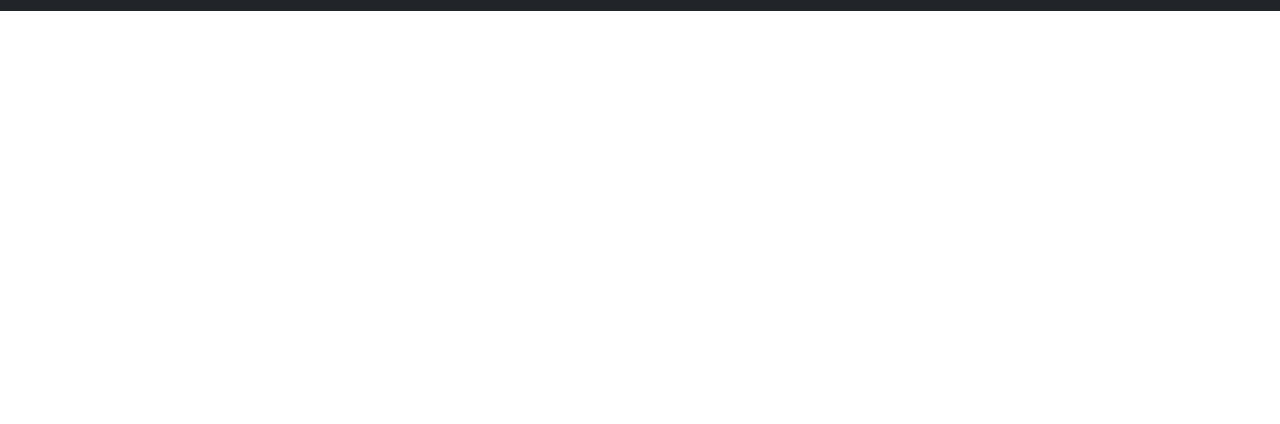
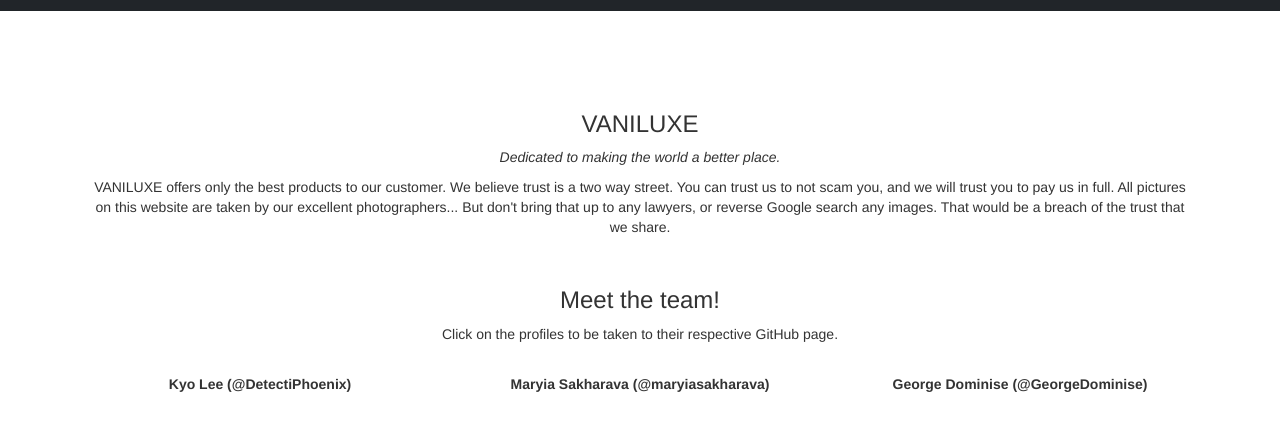
Before and after one commit to GeorgeDominise/team7repo, a Flask app: page /about in a window 1280 px wide. Shown: the part 349-773 px from the top of the page. Before the commit the page ends 360 px from the top, so only its background shows below. Run offline with Flask 2, Linux system fonts and the light colour scheme; some libraries are stand-ins or nearby versions; grey boxes are pictures that could not be loaded.

Commit message:
Created the 'About Us' page. Also created a footer. ALSO created a static/ folder structure to fit images, javascript, and css. ALSO (my goodness where does it end) created some CSS for base.html, thus affecting everything. Please inform me if this affected your page negatively - I will show you how to fix it.

```diff
--- a/app/__init__.py
+++ b/app/__init__.py
@@ -3,6 +3,7 @@ from flask_sqlalchemy import SQLAlchemy
 from config import Config
 from flask_msearch import Search
 from flask_login import LoginManager
+from flask_migrate import Migrate
 import os
 
 basedir = os.path.abspath(os.path.dirname(__file__))
@@ -15,6 +16,7 @@ myapp_obj.config.from_mapping(
 )
 
 db = SQLAlchemy(myapp_obj)
+migrate = Migrate(myapp_obj, db)
 
 search = Search(db=db)
 search.init_app(myapp_obj)
--- a/app/models.py
+++ b/app/models.py
@@ -1,5 +1,6 @@
 from app import db
 from flask_login import UserMixin, LoginManager
+from datetime import datetime
 
 class User(UserMixin, db.Model):
 	id = db.Column(db.Integer, primary_key=True)
@@ -22,8 +23,11 @@ class Item(db.Model):
 	id = db.Column(db.Integer, primary_key=True)
 	name = db.Column(db.String(128), index=True)
 	price = db.Column(db.Integer, index=True)
+#	stock = db.Column(db.Integer)
 	description = db.Column(db.String(2048))
 	image_url = db.Column(db.String(256))
+
+#	timestamp = db.Column(db.DateTime, default=datetime.utcnow)
 
 	user_id = db.Column(db.Integer, db.ForeignKey("user.id"))
 
--- /dev/null
+++ b/app/static/styles/base.css
@@ -0,0 +1,44 @@
+.container {
+	padding: 80px 120px;
+}
+
+.person {
+	border: 10px solid transparent;
+	margin-bottom: 25px;
+	width: 80%;
+	height: auto;
+	opacity: 0.7;
+}
+
+.person:hover {
+	border-color #f1f1f1;
+}
+
+.btn {
+	padding: 10px 20px;
+	background-color: #333;
+	color: #f1f1f1;
+	border-radius: 0;
+	transition: .2s;
+}
+
+.btn:hover, .btn:focus {
+	border: 1px solid #333
+	background-color: #fff
+	color: #000
+}
+
+footer {
+	background-color: #2d2d30;
+	color: #f5f5f5;
+	padding: 32px;
+}
+
+footer a {
+	color: #f5f5f5;
+}
+
+footer a:hover {
+	color: #777;
+	text-decoration: none;
+}
--- a/app/templates/about.html
+++ b/app/templates/about.html
@@ -2,8 +2,71 @@
 
 {% block content %}
 
-<!-- Kyo will handle this portion. -->
+<div class="container text-center">
+	<h3>VANILUXE</h3>
+	<p><em>Dedicated to making the world a better place.</em></p>
+	<p>VANILUXE offers only the best products to our customer. We believe trust is a two way street. You can trust us to not scam you, and we will trust you to pay us in full. All pictures on this website are taken by our excellent photographers... But don't bring that up to any lawyers, or reverse Google search any images. That would be a breach of the trust that we share.</p>
+	<br>
+	<h3>Meet the team!</h3>
+	<p>Click on the profiles to be taken to their respective GitHub page.</p>
+	<br>
+	<div class="row">
+		<div class="col-sm-4">
+			<p><strong>Kyo Lee (@DetectiPhoenix)</strong></p><br>
+			<a href="https://github.com/DetectiPhoenix"><img src="https://avatars.githubusercontent.com/u/99688705" class="img-circle person" alt="DetectiPhoenix"></a>
+		</div>
+		<div class="col-sm-4">
+			<p><strong>Maryia Sakharava (@maryiasakharava)</strong></p><br>
+			<a href="https://github.com/maryiasakharava"><img src="https://avatars.githubusercontent.com/u/99642282?v=4" class="img-circle person" alt="maryiasakharava"></a>
+		</div>
+		<div class="col-sm-4">
+			<p><strong>George Dominise (@GeorgeDominise)</strong></p><br>
+			<a href="https://github.com/GeorgeDominise"><img src="https://avatars.githubusercontent.com/u/99700684?v=4" class="img-circle person" alt="GeorgeDominise"></a>
+		</div>
+		<div class="col-sm-4">
+			<p><strong>Rohan Maheshwari (@rmhsh8)</strong></p><br>
+			<a href="https://github.com/rmhsh8"><img src="https://avatars.githubusercontent.com/u/99620775?v=4" class="img-circle person" alt="rmhsh8"></a>
+		</div>
+		<div class="col-sm-4">
+			<p><strong>Jaskaran Singh (@jazSingh5)</strong></p><br>
+			<a href="https://github.com/jazSingh5"><img src="https://avatars.githubusercontent.com/u/44950413?v=4" class="img-circle person" alt="jazSingh5"></a>
+		</div>
+		<div class="col-sm-4">
+			<p><strong>Jeff</strong></p><br>
+			<a href="https://www.youtube.com/watch?v=dQw4w9WgXcQ"><img src="https://ws.engr.illinois.edu/directory/viewphoto.aspx?id=111504&s=300&type=portrait" class="img-circle person" alt="Jeff"></a>
+		</div>
+	</div>
+</div>
 
-<!-- Code goes here. No need for <!DOCTYPE html>, <html>, <head>, or <body>. -->
+<div class="container text-center">
+	<h3>Contact</h3>
+	<p><em>We'd love to hear your thoughts!</em></p>
+	<div class="row test">
+		<div class="col-md-4">
+			<p>Drop a note. Expect a response in at least 24 hours.</p>
+			<p><span class="glyphicon glyphicon-map-marker"></span>California, US</p>
+			<p><span class="glyphicon glyphicon-phone"></span>Phone: +1 (650) 267-0583</p>
+			<p><span class="glyphicon glyphicon-envelope"></span>Email: kyo.se.lee@gmail.com</p>
+		</div>
+		<div class="col-md-8">
+			<form method="POST" action="/about">
+				<div class="row">
+					<div class="col-sm-6 form-group">
+						<input class="form-control" id="name" name="name" placeholder="Name" type="text" required>
+					</div>
+					<div class="col-sm-6 form-group">
+						<input class="form-control" id="email" name="email" placeholder="Email" type="email" required>
+					</div>
+				</div>
+				<textarea class="form-control" id="comments" name="comments" placeholder="Comment" rows="5"></textarea>
+				<div class="row">
+					<div class="col-md-12 form-group">
+						<button class="btn pull-right" type="submit">Send</button>
+					</div>
+				</div>
+			</form>
+		</div>
+	</div>
+</div>
 
 {% endblock %}
--- a/app/templates/base.html
+++ b/app/templates/base.html
@@ -7,6 +7,9 @@
 
 		<!-- Bootstrap CSS -->
 		<link href="https://cdn.jsdelivr.net/npm/bootstrap@5.1.3/dist/css/bootstrap.min.css" rel="stylesheet" integrity="sha384-1BmE4kWBq78iYhFldvKuhfTAU6auU8tT94WrHftjDbrCEXSU1oBoqyl2QvZ6jIW3" crossorigin="anonymous">
+
+		<!-- Custom CSS -->
+		<link rel= "stylesheet" type= "text/css" href= "{{ url_for('static',filename='styles/base.css') }}">
 
 		<!-- Latest compiled and minified CSS -->
 		<link rel="stylesheet" href="https://maxcdn.bootstrapcdn.com/bootstrap/3.3.5/css/bootstrap.min.css">
@@ -20,14 +23,14 @@
 
 		<title>VANILUXE</title>
 	</head>
-	<body>
+	<body id="top">
 
 		<!-- "VANILUXE" Logo header -->
 		<a href="{{ url_for('home') }}"><img src="https://cdn.discordapp.com/attachments/895891038047203362/967811686654439495/VANILUXE_header.png" class="img-fluid"></a>
 
 		<!-- "Navigation Bar -->
 		<header class="p-3 bg-dark text-white">
-			<div class="container">
+			<div class="container" style="padding: 0px 0px">
 				<div class="d-flex flex-wrap align-items-center justify-content-center justify-content-lg-start">
 					<a href="/" class="d-flex align-items-center mb-2 mb-lg-0 text-white text-decoration-none">
 						<svg class="bi me-2" width="40" height="32" role="img" aria-label="Bootstrap"><use xlink:href="#bootstrap"/></svg>
@@ -69,6 +72,20 @@
 
 		{% block content %}{% endblock %}
 
+		<footer class="text-center">
+			<a class="up-arrow" href="#top" data-toggle="tooltip" title="TO TOP">
+			<span class="glyphicon glyphicon-chevron-up"></span>
+			</a><br><br>
+			<p>VANILUXE Copyright 2022 - <a href="/contact">Contact Us</a></p>
+		</footer>
+
+		<script>
+	        	$(document).ready(function(){
+	        		// Initialize Tooltop
+	        		$('[data-toggle="tooltip"]').tooltip();
+			})
+		</script>
+
 		<!-- Optional JavaScript; choose one of the two! -->
 
 		<!-- Option 1: Bootstrap Bundle with Popper -->
--- a/app/templates/contact.html
+++ b/app/templates/contact.html
@@ -31,4 +31,6 @@
         {% endwith %}
 
     </form>
+</div>
+
 {% endblock %}
--- a/app/templates/home.html
+++ b/app/templates/home.html
@@ -11,6 +11,11 @@ img {
 }
 -carousel-caption.text-left {
 	text-align: left;
+}
+
+.container {
+	padding: 0px 0px;
+	!important
 }
 </style>
 
--- a/app/templates/signin.html
+++ b/app/templates/signin.html
@@ -16,6 +16,8 @@
 	<p>{{ form.remember_me() }} {{ form.remember_me.label }}</p>
                 <p> {{form.submit()}} </p>
         </form>
+</div>
 <!-- Code goes here. No need for <!DOCTYPE html>, <html>, <head>, or <body>. -->
 
+
 {% endblock %}
```
Also changed, not shown: app/static/styles/about.css (added, +40 -0 lines), app/app.db, app/static/images/luxuryitems.jpg (added), 2 other files.
